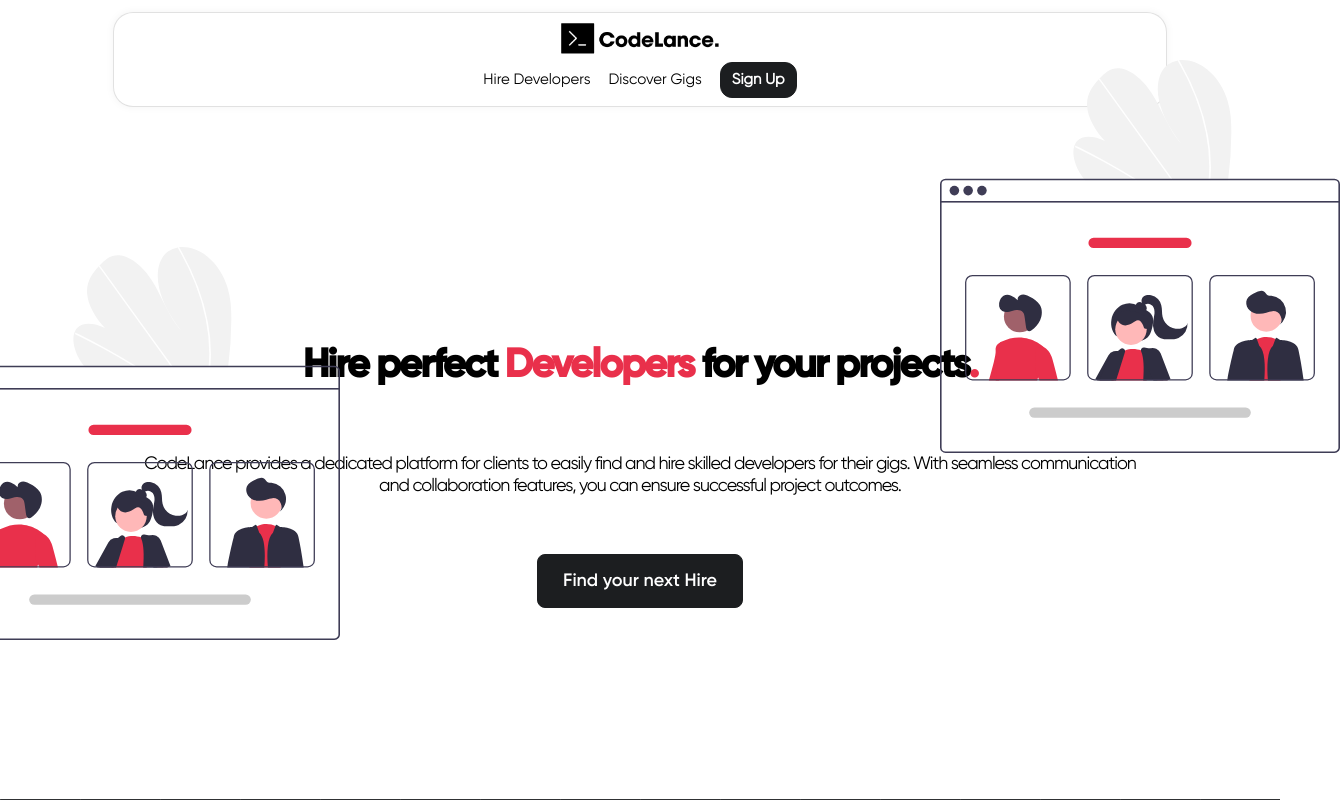
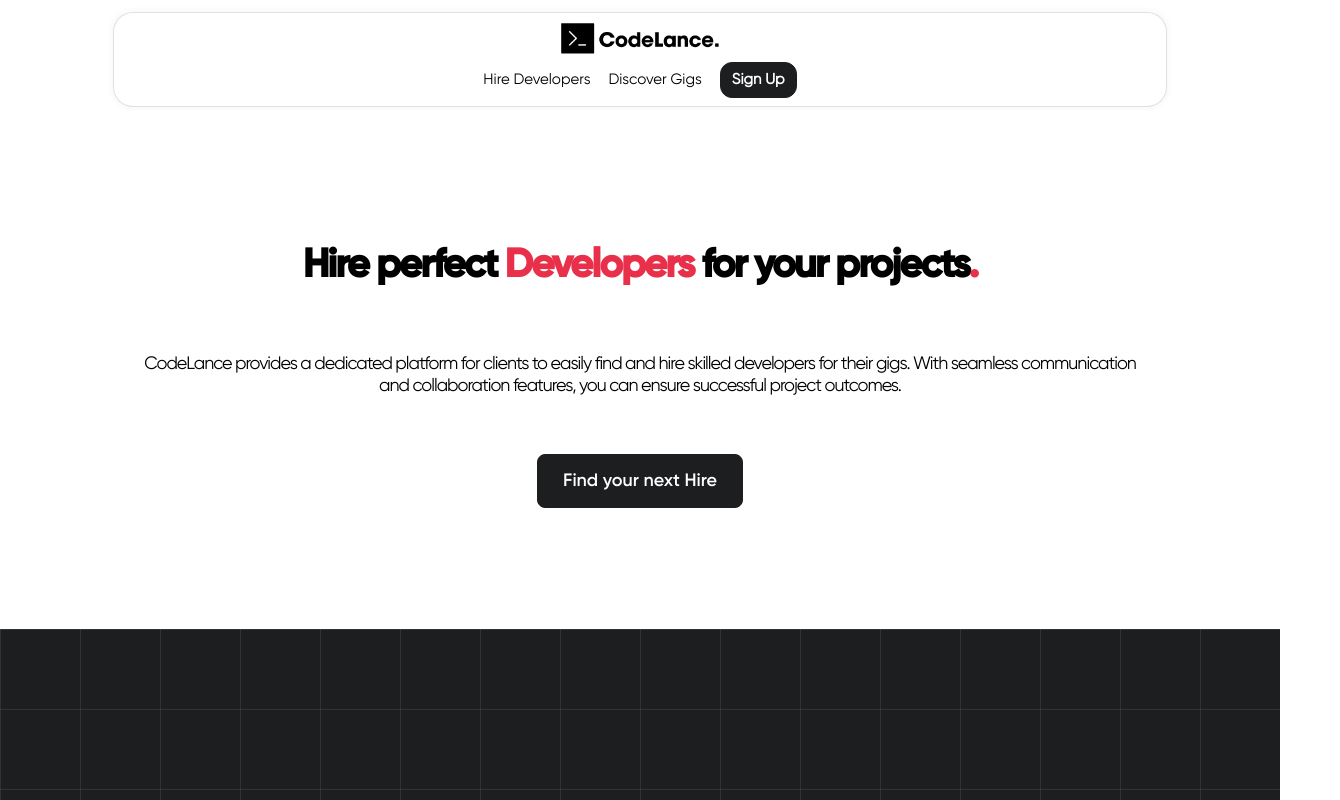
Before and after one commit to Akshatjalan/DevFreelance, a React (Create React App) app in the folder frontend/: page / in a window 1280 px wide. Shown: the top 800 px of the page, 1340 px wide, since content can reach past the window. Built offline with nearby package versions, Linux system fonts and the light colour scheme.

Commit message:
Created frontend build for netlify deployment

```diff
--- a/frontend/src/styles/Home.css
+++ b/frontend/src/styles/Home.css
@@ -351,9 +351,8 @@
 
 @media (max-width: 1550px) {
   .homeContainer {
-    margin-top: 20px;
-    margin-bottom: 20px;
-    min-height: 80dvh;
+    margin-bottom: 30px;
+    min-height: 60dvh;
   }
 
   .homeTitle {
@@ -460,4 +459,12 @@
   .chooseCont {
     width: 90%;
   }
+
+  .heroLeftImg {
+    display: none;
+  }
+
+  .heroRightImg {
+    display: none;
+  }
 }
```
Also changed, not shown: 32 other files (tests, documents, lock files or other folders).
